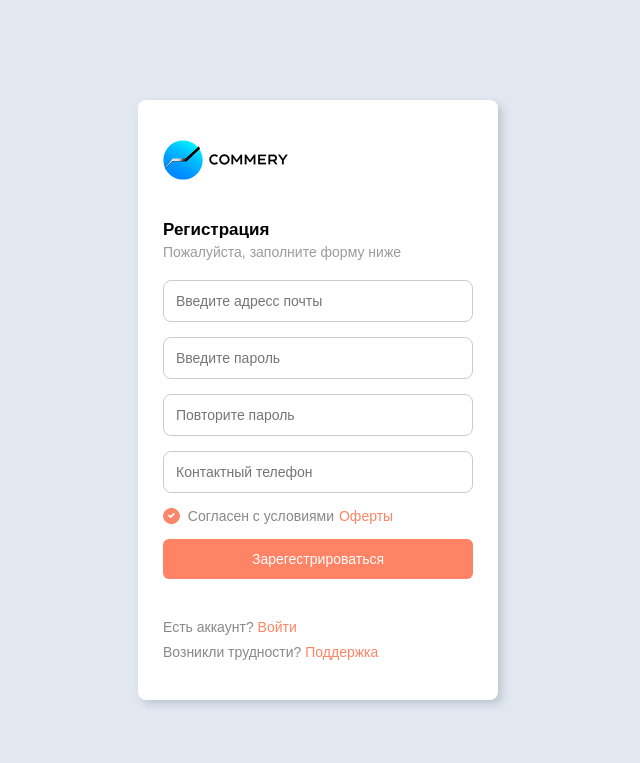
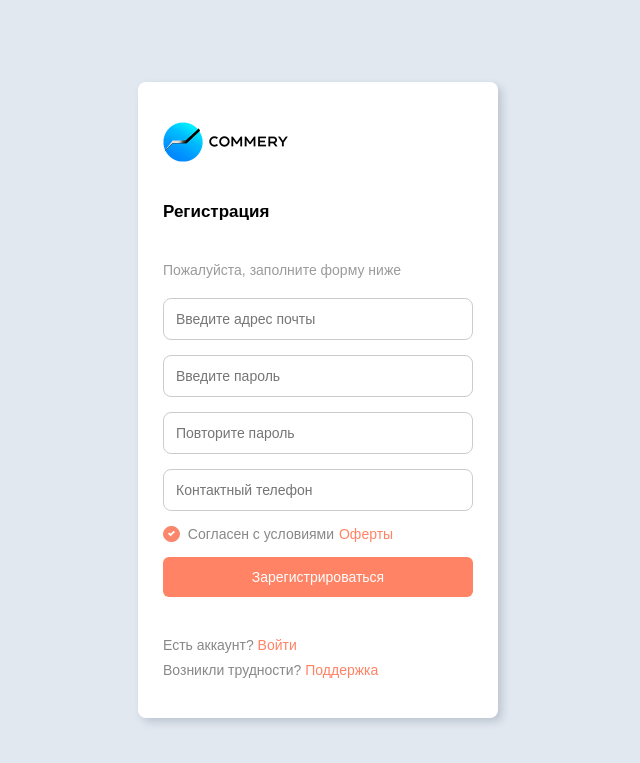
Before and after one commit to NYikolay/Wildberries-financial-statement-transcript-service, a Django app: page /register/ in a window 1280 px wide. Shown: the top 763 px of the page, without its empty margins (322-962 px from the left). Run offline with Django 4.2, Linux system fonts and the light colour scheme; data that the repository does not hold is empty; parts of the project's set-up code (start-up, migrations or seed data) failed here and were passed over.

Commit message:
fixed styles for auth, reset, register templates

```diff
--- a/users/static/users/css/auth.css
+++ b/users/static/users/css/auth.css
@@ -53,7 +53,7 @@ input:-webkit-autofill:focus {
 .auth__form-wrapper__header {
     display: flex;
     flex-direction: column;
-    gap: 4px;
+    gap: 40px;
 }
 
 .auth__form-wrapper__header h1 {
--- a/users/static/users/css/password_reset.css
+++ b/users/static/users/css/password_reset.css
@@ -60,7 +60,11 @@
     display: flex;
     align-items: center;
     flex-direction: column;
-    gap: 4px;
+    gap: 40px;
+}
+
+.reset__form-header p {
+    line-height: 17px;
 }
 
 .password_reset-form {
--- a/users/static/users/js/email_confirm.js
+++ b/users/static/users/js/email_confirm.js
@@ -4,6 +4,7 @@ document.addEventListener("DOMContentLoaded", function () {
     const csrfInput = document.querySelector("[name='csrfmiddlewaretoken']")
     let counter = document.querySelector(".counter")
     const resendButton = document.getElementById("resend_email-btn")
+    const resendEmailCounterText = document.querySelector('.resend_email-counter')
     let jsCounter = 60
 
     function countdownTimer() {
@@ -25,6 +26,11 @@ document.addEventListener("DOMContentLoaded", function () {
         setTimeout(function () {
             resendButton.disabled = false;
             resendButton.style.opacity = '1'
+            resendEmailCounterText.classList.add('hidden')
+            resendEmailCounterText.addEventListener('transitionend', function() {
+                this.remove();
+            });
+
         }, 60000);
 
         timerId = setInterval(countdownTimer, 1000);
--- a/users/templates/users/authentication/login.html
+++ b/users/templates/users/authentication/login.html
@@ -10,7 +10,7 @@
         <div class="auth__form-wrapper">
             <div class="auth__form-wrapper__header">
                 <h1>Авторизация</h1>
-                <p>Пожалуйста, введите e-mail адресс и пароль</p>
+                <p>Пожалуйста, введите e-mail адрес и пароль</p>
             </div>
             <form action="." method="post" class="auth_form">
                 {% csrf_token %}
@@ -23,7 +23,7 @@
                             name="{{form.email.html_name}}"
                             value="{{form.email.value|default_if_none:''}}"
                             id="{{form.email.id_for_label}}"
-                            placeholder="Введите адресс почты"
+                            placeholder="Введите адрес почты"
                     >
                     {% if form.email.errors %}
                     <div class="input_footer" data-id-error="email">
--- a/users/templates/users/profile/password/password_reset_done.html
+++ b/users/templates/users/profile/password/password_reset_done.html
@@ -22,7 +22,7 @@
       <div class="reset__form-header">
         <h1>Сброс пароля</h1>
         <p>Мы отправили на Вашу электронную почту инструкции по сбросу пароля.</p>
-        <p style="display: flex; flex-direction: column; align-items: center; margin-top: 50px;">
+        <p style="display: flex; flex-direction: column; align-items: center;">
           <img src="{% static 'images/iconizer-4201973.svg' %}" alt="Warning img" style="width: 25px; height: 25px;">
           Если Вы не получили электронное письмо, убедитесь, что Вы ввели адрес, указанный при регистрации, или проверьте папку "Спам".
         </p>
--- a/users/templates/users/registration/register.html
+++ b/users/templates/users/registration/register.html
@@ -23,7 +23,7 @@
                   value="{{form.email.value|default_if_none:''}}"
                   id="{{form.email.id_for_label}}"
                   required
-                  placeholder="Введите адресс почты"
+                  placeholder="Введите адрес почты"
           >
           {% if form.email.errors %}
           <div class="input_footer" data-id-error="email">
@@ -105,7 +105,7 @@
           </div>
           {% endif %}
         </div>
-        <button type="submit">Зарегестрироваться</button>
+        <button type="submit">Зарегистрироваться</button>
         {% if user_error %}
         <div class="auth__form-error__wrapper">
           <img src="{% static 'images/iconizer-4201973.svg' %}" alt="">
```
Also changed, not shown: users/static/users/css/email_confirm.css (+15 -1 lines).
